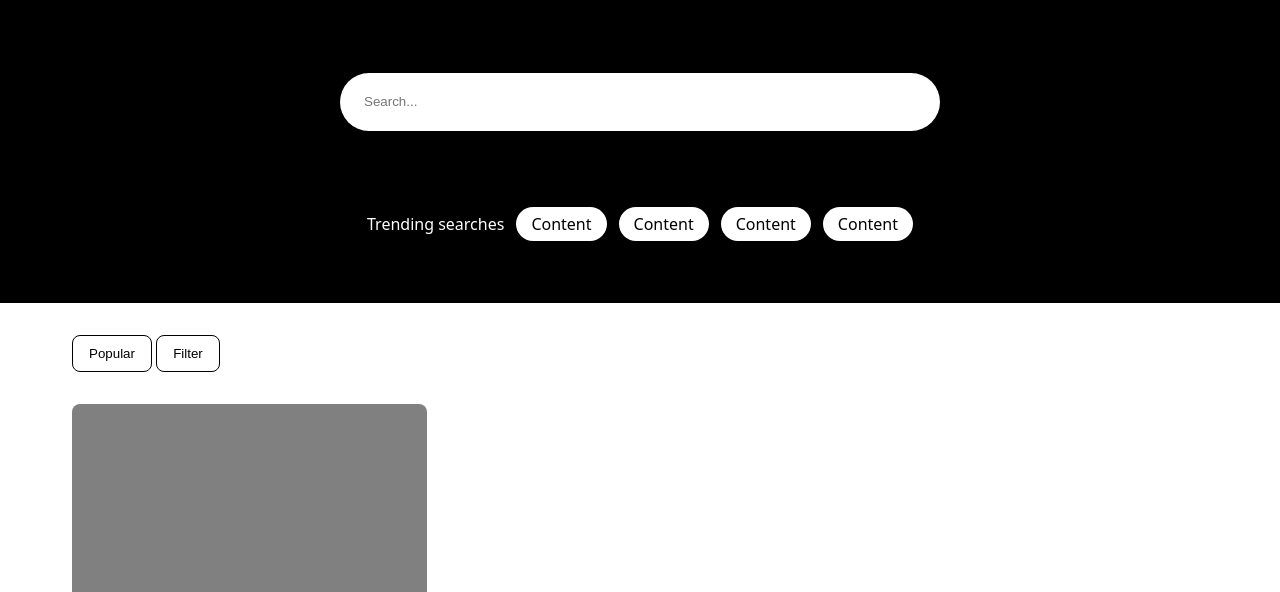
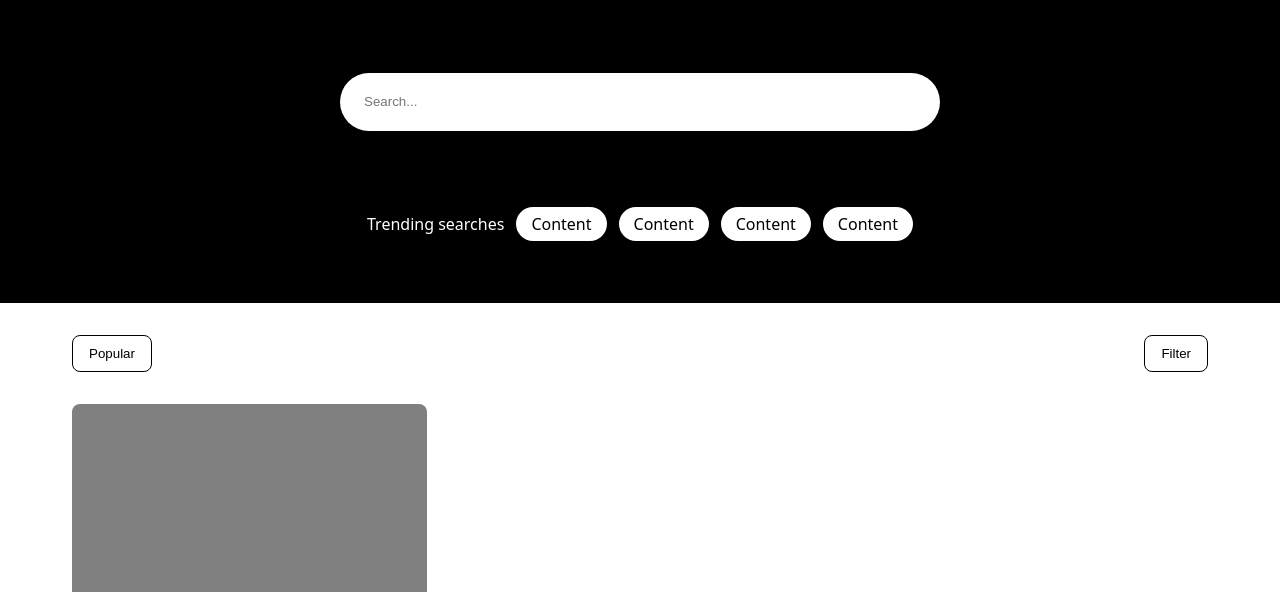
Before and after one commit to Zeynp62/flexbox-lab, a plain HTML site: page index.html in a window 1280 px wide. Shown: the part 208-800 px from the top of the page. Drawn offline with Linux system fonts and the light colour scheme.

Commit message:
reached subnav

```diff
--- a/style.css
+++ b/style.css
@@ -82,6 +82,8 @@
 #subnav {
   padding: 32px 72px 0;
   background-color: white;
+  display: flex;
+  justify-content: space-between;
 }
 
 #subnav button {
@@ -118,3 +120,13 @@
   align-items: center;
   gap: 12px;
 }
+#sort {
+  display: flex;
+  gap: 16px;
+  align-items: center;
+}
+#filter {
+  display: flex;
+  gap: 16px;
+  align-items: center;
+}
```
